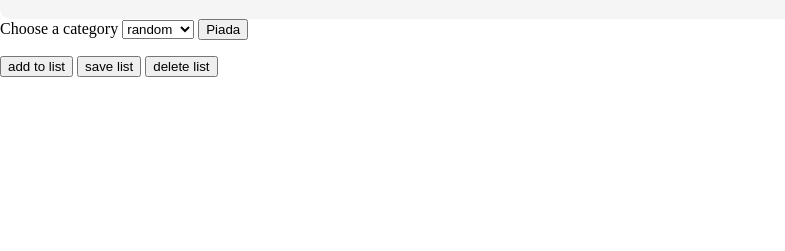
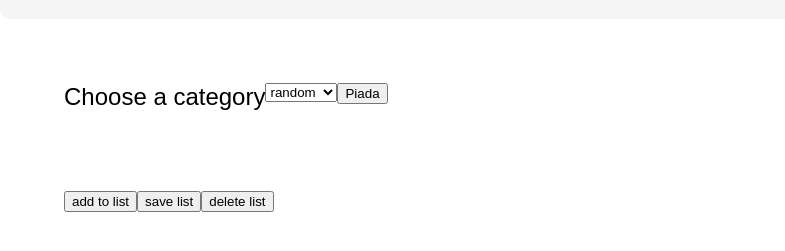
Before and after one commit to will-796/chucknorris-joke-list, a plain HTML site: page index.html in a window 1280 px wide. Shown: the part 61-312 px from the top of the page, without its empty margins (0-785 px from the left). Drawn offline with Linux system fonts and the light colour scheme.

Commit message:
css bosta

```diff
--- a/index.html
+++ b/index.html
@@ -14,7 +14,8 @@
     <h1 class="title">chucknorris</h1>
   </header>
   <section>
-  <label for="category">Choose a category
+    <div class="label">
+  <label for="category">Choose a category</label>
     <select name="category" id="category">
       <option value="random">random</option>
       <option value="random?category=animal">animal</option>
@@ -34,10 +35,11 @@
     <option value="random?category=sport">sport</option>
     <option value="random?category=travel">travel</option>
   </select>
-  <button class="btn">Piada</button>
-</label>
+
+<button class="btn">Piada</button>
+</div>
   <p class="text"></p>
-<div>
+<div class="btns">
     <button class="add">add to list</button>
     <button class="save">save list</button>
     <button class="delete">delete list</button>
--- a/style.css
+++ b/style.css
@@ -9,19 +9,47 @@ header {
   border-radius: 10px;
 }
 
+.text {
+  display: flex;
+  justify-content: center;
+  background-color: rgb(233, 231, 231, 0.4);
+}
+
+.lis {
+  display: flex;
+  justify-content: center;
+  background-color: rgb(233, 231, 231, 0.4);
+  margin: 3px;
+  border-radius: 3px;
+
+}
+.label {
+  margin-top: 5%;
+    display: flex;
+   align-items: flex-start;
+   margin-left: 5%;
+
+}
+
+label {
+  font-family:Arial, Helvetica, sans-serif;
+  font-size: x-large;
+  color:  rgb(0, 0, 0);
+}
+
+.btns {
+  margin-top: 5%;
+    display: flex;
+   align-items: flex-start;
+   margin-left: 5%;
+}
 /* section {
   display: flex;
   flex-direction: column;
-}
+} */
 
-.text {
-  display: flex;
 
-background-color: rgb(233, 231, 231, 0.4);
-
-}
-
-.btn {
+/* .btn {
   width: 80px;
   height: 30px;
 } */
```
